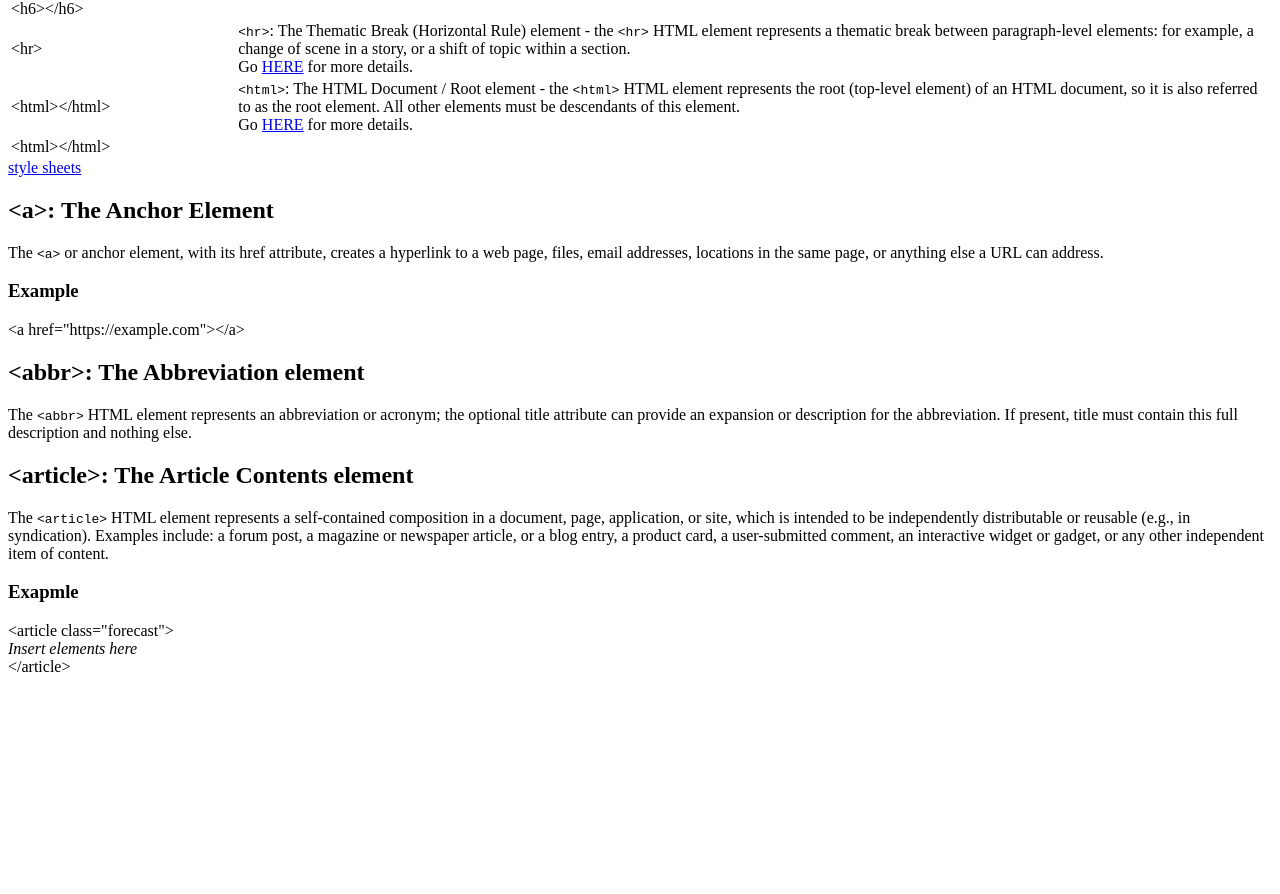
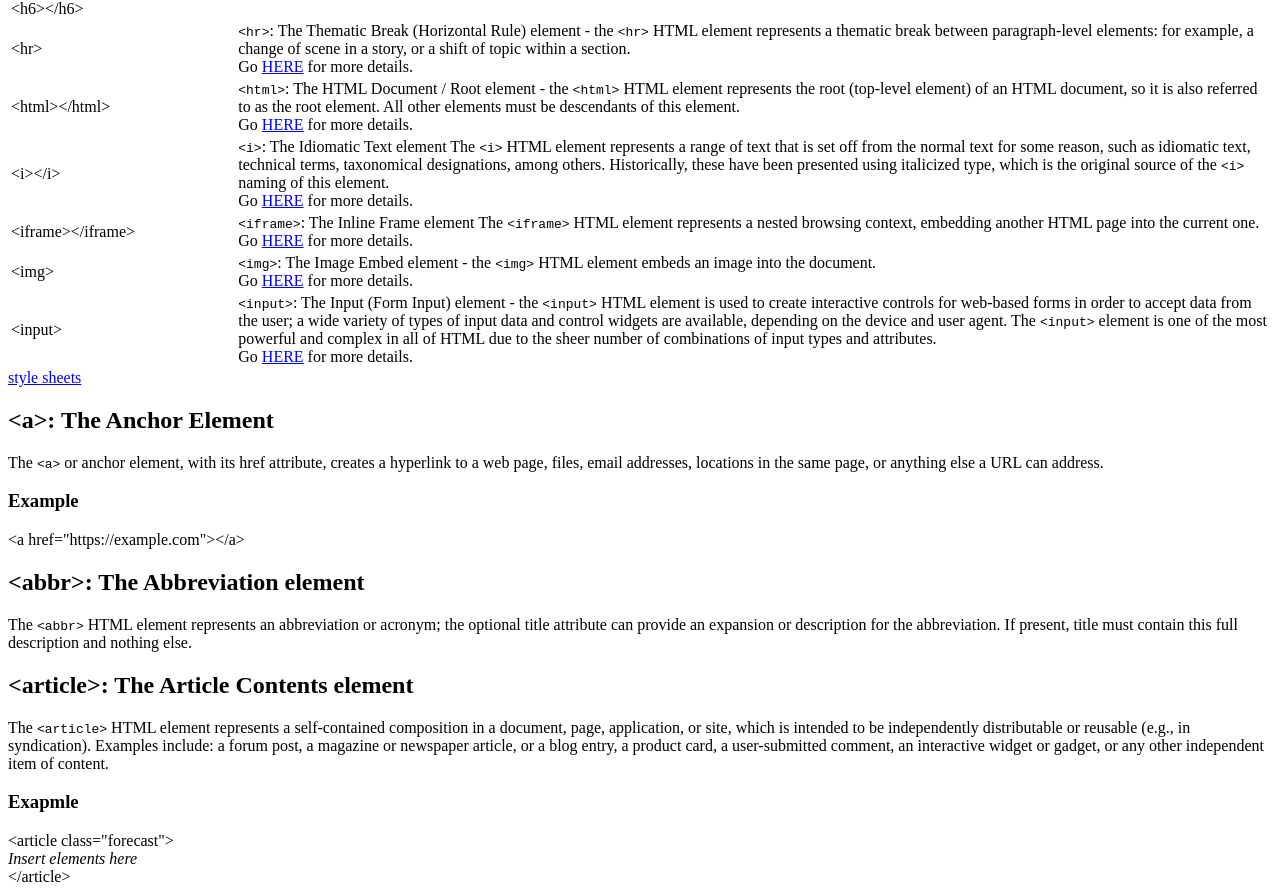
Before and after one commit to Laurel-Jasper/html_cheet_sheet, a plain HTML site: page index.html in a window 1280 px wide. Shown: the part 2992-3886 px from the top of the page. Before the commit the page ends 3676 px from the top, so only its background shows below. Drawn offline with Linux system fonts and the light colour scheme.

Commit message:
Add more html elements to table

```diff
--- a/index.html
+++ b/index.html
@@ -445,7 +445,40 @@
                     </tr>
                     <tr id="alphabet-i">
                         <td>
-                            &lt;html&gt;&lt;/html&gt;
+                            &lt;i&gt;&lt;/i&gt;
+                        </td>
+                        <td>
+                            <code>&lt;i&gt;</code>: The Idiomatic Text element
+                            The <code>&lt;i&gt;</code> HTML element represents a range of text that is set off from the normal text for some reason, such as idiomatic text, technical terms, taxonomical designations, among others. Historically, these have been presented using italicized type, which is the original source of the <code>&lt;i&gt;</code> naming of this element. <br>
+                            Go <a href="https://developer.mozilla.org/en-US/docs/Web/HTML/Element/i" target="_blank">HERE</a> for more details.
+                        </td>
+                    </tr>
+                    <tr>
+                        <td>
+                            &lt;iframe&gt;&lt;/iframe&gt;
+                        </td>
+                        <td>
+                            <code>&lt;iframe&gt;</code>: The Inline Frame element
+                            The <code>&lt;iframe&gt;</code> HTML element represents a nested browsing context, embedding another HTML page into the current one. <br>
+                            Go <a href="https://developer.mozilla.org/en-US/docs/Web/HTML/Element/iframe" target="_blank">HERE</a> for more details.
+                        </td>
+                    </tr>
+                    <tr>
+                        <td>
+                            &lt;img&gt;
+                        </td>
+                        <td>
+                            <code>&lt;img&gt;</code>: The Image Embed element - the <code>&lt;img&gt;</code> HTML element embeds an image into the document. <br>
+                            Go <a href="https://developer.mozilla.org/en-US/docs/Web/HTML/Element/img" target="_blank">HERE</a> for more details.
+                        </td>
+                    </tr>
+                    <tr>
+                        <td>
+                            &lt;input&gt;
+                        </td>
+                        <td>
+                            <code>&lt;input&gt;</code>: The Input (Form Input) element - the <code>&lt;input&gt;</code> HTML element is used to create interactive controls for web-based forms in order to accept data from the user; a wide variety of types of input data and control widgets are available, depending on the device and user agent. The <code>&lt;input&gt;</code> element is one of the most powerful and complex in all of HTML due to the sheer number of combinations of input types and attributes. <br>
+                            Go <a href="https://developer.mozilla.org/en-US/docs/Web/HTML/Element/input" target="_blank">HERE</a> for more details.
                         </td>
                     </tr>
                 </tbody>
```
